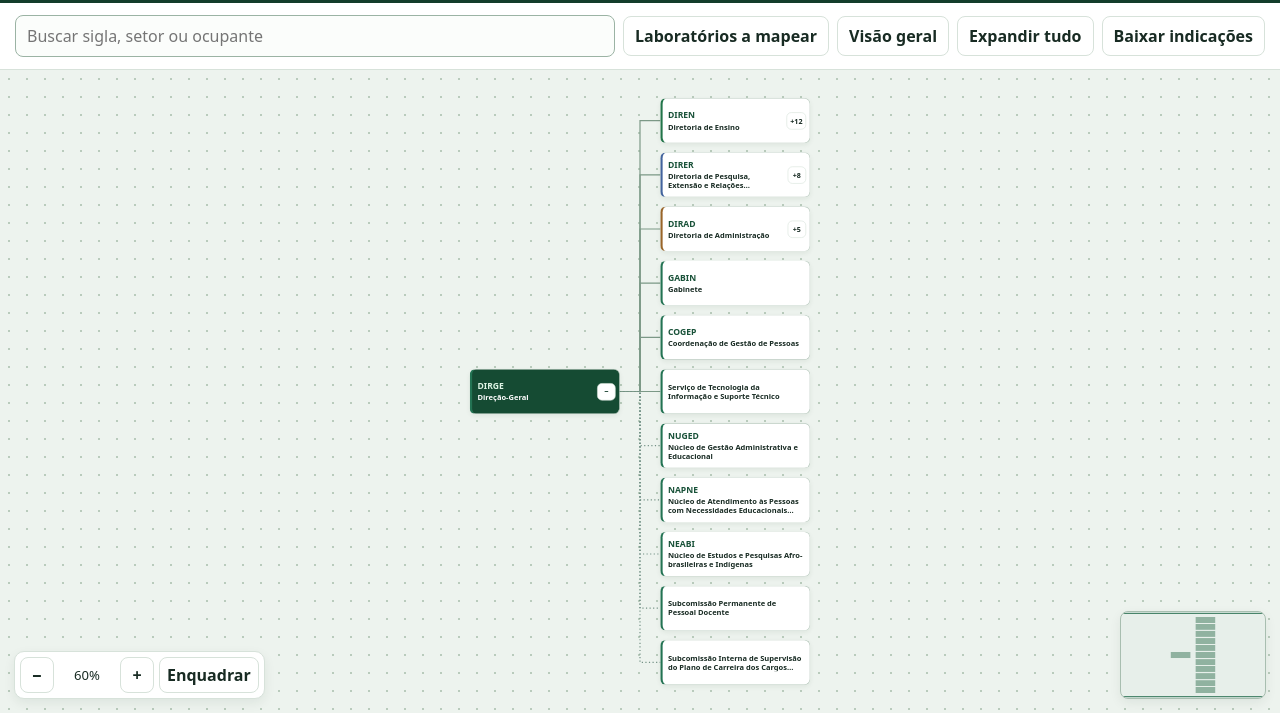
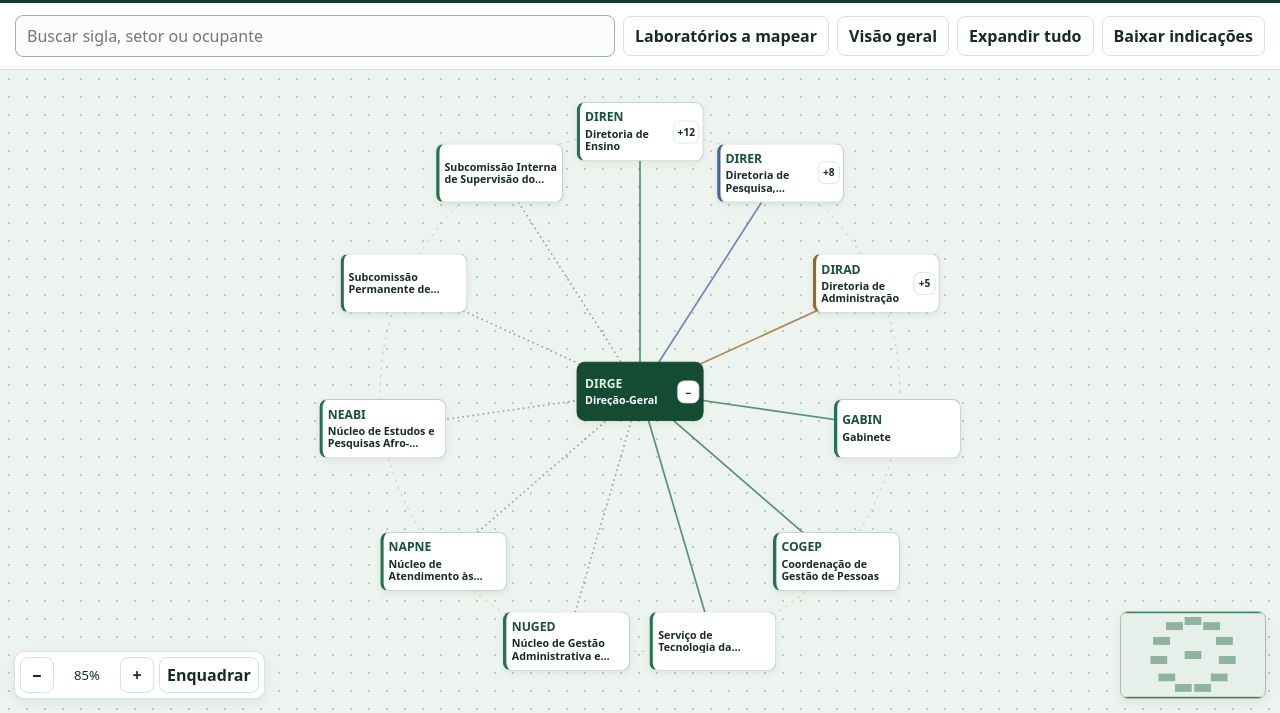
Before and after one commit to fabioifms/organograma-ifms-cg, a plain HTML site: page index.html in a window 1280 px wide. Shown: the part 100-813 px from the top of the page. Drawn offline with Linux system fonts and the light colour scheme.

Commit message:
Add files via upload

```diff
--- a/index.html
+++ b/index.html
@@ -4,7 +4,7 @@
 <meta charset="utf-8">
 <meta name="viewport" content="width=device-width, initial-scale=1">
 <meta name="description" content="Organograma interativo do IFMS Campus Campo Grande">
-<title>Organograma interativo · IFMS Campo Grande</title>
+<title>Organograma circular · IFMS Campo Grande</title>
 <style>
 :root{color-scheme:light;--ink:#182b23;--muted:#52675c;--line:#d7e2da;--green:#17623f;--paper:#fff;font-family:system-ui,-apple-system,"Segoe UI",sans-serif;color:var(--ink);background:#eff4ef}
 *{box-sizing:border-box}body{margin:0}button,input{font:inherit}button{cursor:pointer;color:inherit}button:focus-visible,input:focus-visible,a:focus-visible{outline:3px solid #1d8962;outline-offset:3px}button{border:1px solid var(--line);border-radius:8px;background:white;padding:8px 11px;font-weight:650}button:hover{background:#ebf5ed}a{color:var(--green)}
@@ -14,10 +14,27 @@ main{display:grid;grid-template-columns:minmax(0,1fr) 320px;height:calc(100dvh -
 #mini{position:absolute;bottom:14px;right:14px;width:146px;height:88px;border:1px solid #a8beb0;border-radius:8px;background:#fcfefc;cursor:crosshair;box-shadow:0 4px 12px #13261912}
 aside{overflow:auto;background:white;border-left:1px solid var(--line);padding:22px;position:relative}.panelhead{display:flex;align-items:center;justify-content:space-between;gap:8px}.panelhead>span,.detail-label{font-size:.72rem;font-weight:750;letter-spacing:.07em;text-transform:uppercase;color:var(--muted)}aside h2{font-size:1.32rem;line-height:1.2;margin:13px 0 15px;overflow-wrap:anywhere}.sig{font-size:.85rem;color:var(--green);font-weight:800;margin-top:18px}.sig+h2{margin-top:4px}.path{font-size:.81rem;color:var(--muted);line-height:1.5}.occupation{margin:19px 0}.occupation p{margin:4px 0}.status{font-size:.82rem;color:#704820;background:#fff5e5;border-radius:7px;padding:9px;margin:10px 0}aside label{display:block;margin:14px 0 6px}aside small{display:block;color:var(--muted);margin-top:6px;line-height:1.4}.local-note{min-height:2.4em}.children{display:flex;flex-wrap:wrap;gap:5px;margin:8px 0 15px}.children button{font-size:.78rem;padding:5px 7px;text-align:left}.source{color:var(--muted);font-size:.78rem;padding-top:11px;border-top:1px solid var(--line)}[hidden]{display:none!important}dialog{border:1px solid var(--line);border-radius:14px;color:var(--ink);width:min(540px,90vw);padding:23px}dialog::backdrop{background:#10241f88}dialog h2{margin-top:0}dialog li{margin:9px 0}dialog footer{text-align:right}
 @media(max-width:850px){main{grid-template-columns:1fr;height:calc(100dvh - 81px);min-height:390px}header{padding:15px}aside{position:absolute;right:8px;top:145px;bottom:10px;width:min(330px,calc(100% - 16px));z-index:4;border:1px solid var(--line);border-radius:12px;box-shadow:0 8px 26px #10241f33}.search{min-width:100%}.toolbar{padding:8px}#mini{width:100px;height:66px}}
+
+.ring{fill:none;stroke:#acc4b4;stroke-width:1;stroke-dasharray:3 6}
+.edge{stroke:var(--branch,#7c9987);stroke-opacity:.75}
+.node{width:150px;height:70px}
+.node .label{padding:5px 6px}
+.node .toggle{margin-right:4px;padding:4px;min-width:26px}
+.node.root{border-color:#154b33}
+@media(max-width:600px){
+  .node{width:80px;height:50px;border-left-width:3px}
+  .node .label{padding:3px;line-height:1.12}
+  .node strong{font-size:.73rem;margin-bottom:0}
+  .node .label span{font-size:.67rem;-webkit-line-clamp:3;overflow-wrap:anywhere}
+  .node .label strong + span{display:none}
+  .node .toggle{padding:2px;min-width:20px;margin-right:2px;font-size:.62rem;min-height:32px}
+  .toolbar button{font-size:.75rem;padding:7px}
+  aside{top:auto;bottom:12px;max-height:65dvh}
+}
 </style>
 </head>
 <body>
-<header><div><p>IFMS · Campus Campo Grande</p><h1>Organograma interativo</h1></div><button id="help">Ajuda e fontes</button></header>
+<header><div><p>IFMS · Campus Campo Grande</p><h1>Organograma circular</h1></div><button id="help">Ajuda e fontes</button></header>
 <main id="main">
 <section class="workspace" aria-label="Explorar organograma">
 <div class="toolbar">
@@ -51,6 +68,7 @@ aside{overflow:auto;background:white;border-left:1px solid var(--line);padding:2
 <h2>Como explorar o organograma</h2>
 <ul>
 <li>Arraste o fundo para mover o diagrama. Use a roda do mouse, o gesto de pinça ou os botões de zoom.</li>
+<li>A Direção-Geral fica no centro. Cada anel mostra um nível de vínculo na estrutura.</li>
 <li>Clique no cartão para ver detalhes. Use o botão na lateral do cartão para abrir ou recolher um ramo.</li>
 <li>As linhas tracejadas indicam vínculos de pós-graduação a confirmar. As linhas pontilhadas identificam núcleos de assessoramento e representações ligados à Direção-Geral.</li>
 <li>Os campos de possível substituto são guardados neste navegador quando o armazenamento local está disponível. O botão <strong>Baixar indicações</strong> gera um CSV.</li>
@@ -70,7 +88,8 @@ const data = JSON.parse($('data').textContent);
 const nodes = new Map(data.map(item => [item.id, {...item, children: []}]));
 for (const item of nodes.values()) if (item.parent) nodes.get(item.parent).children.push(item.id);
 
-const W = 252, H = 76, DX = 320, DY = 91;
+const compact = matchMedia('(max-width:600px)');
+let W = 150, H = 70;
 const view = $('view'), scene = $('scene'), cards = $('cards'), edges = $('edges');
 const main = $('main'), details = $('details'), mini = $('mini'), ctx = mini.getContext('2d');
 const storageKey = 'ifms-cg-organograma-v2-indicacoes';
@@ -103,23 +122,78 @@ function element(tag, value, cls) {
 }
 function render() {
   points = new Map();
-  let row = 0, deepest = 0;
-  function place(id, depth) {
-    const n = nodes.get(id);
-    const children = open.has(id) ? n.children : [];
-    const ys = children.map(child => place(child, depth + 1));
-    const y = ys.length ? (ys[0] + ys.at(-1)) / 2 : row++ * DY;
-    points.set(id, {x: depth * DX, y});
-    deepest = Math.max(deepest, depth);
-    return y;
+  W = compact.matches ? 80 : 150;
+  H = compact.matches ? 50 : 70;
+  const ringNodes = [];
+  const weights = new Map();
+  const turn = Math.PI * 2;
+
+  function weight(id) {
+    const children = open.has(id) ? nodes.get(id).children : [];
+    const value = Math.max(1, children.reduce((total, child) => total + weight(child), 0));
+    weights.set(id, value);
+    return value;
   }
-  place('DIRGE', 0);
-  width = deepest * DX + W;
-  height = (row - 1) * DY + H;
+  weight('DIRGE');
+
+  function place(id, depth, start, span) {
+    const angle = start + span / 2;
+    (ringNodes[depth] ??= []).push({id, angle, x: Math.cos(angle), y: Math.sin(angle)});
+    const children = open.has(id) ? nodes.get(id).children : [];
+    const total = children.reduce((sum, child) => sum + weights.get(child), 0);
+    for (const child of children) {
+      const share = span * (.5 / children.length + .5 * weights.get(child) / total);
+      place(child, depth + 1, start, share);
+      start += share;
+    }
+  }
+  const firstSpan = turn * (.5 / nodes.get('DIRGE').children.length
+    + .5 * weights.get('DIREN') / weights.get('DIRGE'));
+  place('DIRGE', 0, -Math.PI / 2 - firstSpan / 2, turn);
+
+  const radii = [];
+  let radius = 0;
+  let extentX = W / 2, extentY = H / 2;
+  const gap = compact.matches ? 8 : 16;
+  for (const [depth, ring] of ringNodes.entries()) {
+    if (depth) radius += Math.hypot(W + gap, H + gap);
+    for (const [index, a] of ring.entries()) {
+      for (const b of ring.slice(index + 1)) {
+        radius = Math.max(radius, Math.min(
+          (W + gap) / Math.abs(a.x - b.x),
+          (H + gap) / Math.abs(a.y - b.y)
+        ));
+      }
+    }
+    radii.push(radius);
+    for (const point of ring) {
+      const x = point.x * radius;
+      const y = point.y * radius;
+      points.set(point.id, {x, y});
+      extentX = Math.max(extentX, Math.abs(x) + W / 2);
+      extentY = Math.max(extentY, Math.abs(y) + H / 2);
+    }
+    extentX = Math.max(extentX, radius);
+    extentY = Math.max(extentY, radius);
+  }
+  width = 2 * extentX;
+  height = 2 * extentY;
+  for (const pt of points.values()) {
+    pt.x += extentX - W / 2;
+    pt.y += extentY - H / 2;
+  }
   cards.replaceChildren();
   edges.replaceChildren();
   edges.setAttribute('width', width);
   edges.setAttribute('height', height);
+  for (const radius of radii.slice(1)) {
+    const ring = document.createElementNS('http://www.w3.org/2000/svg', 'circle');
+    ring.setAttribute('class', 'ring');
+    ring.setAttribute('cx', extentX);
+    ring.setAttribute('cy', extentY);
+    ring.setAttribute('r', radius);
+    edges.append(ring);
+  }
 
   for (const n of nodes.values()) {
     const pt = points.get(n.id);
@@ -127,8 +201,8 @@ function render() {
     const parent = points.get(n.parent);
     if (parent) {
       const path = document.createElementNS('http://www.w3.org/2000/svg','path');
-      const start = parent.x + W, mid = (start + pt.x)/2, y = pt.y + H/2, py = parent.y + H/2;
-      path.setAttribute('d', `M ${start} ${py} H ${mid} V ${y} H ${pt.x}`);
+      path.setAttribute('d', `M ${parent.x + W / 2} ${parent.y + H / 2} L ${pt.x + W / 2} ${pt.y + H / 2}`);
+      path.style.setProperty('--branch', colors[ancestry(n.id)[1]?.id] || colors.DIRGE);
       path.setAttribute('class', 'edge ' + (n.kind === 'Vínculo a confirmar' ? 'pending' : /Assessoramento|Representação/.test(n.kind) ? 'related' : ''));
       edges.append(path);
     }
@@ -250,8 +324,8 @@ function update() {
   ctx.strokeRect(...rect);
 }
 function fit() {
-  const z = Math.min(1.2,(view.clientWidth-46)/width,(view.clientHeight-56)/height);
-  camera = {z: Math.max(.12,z),x:0,y:0};
+  const z = Math.min(1.2,(view.clientWidth-(compact.matches ? 12 : 38))/width,(view.clientHeight-64)/height);
+  camera = {z: Math.max(.035,z),x:0,y:0};
   camera.x = (view.clientWidth-width*camera.z)/2;
   camera.y = (view.clientHeight-height*camera.z)/2;
   update();
@@ -263,7 +337,7 @@ function center(id,z) {
   update();
 }
 function zoom(factor,x=view.clientWidth/2,y=view.clientHeight/2) {
-  const next = Math.min(2.8,Math.max(.12,camera.z*factor));
+  const next = Math.min(2.8,Math.max(.035,camera.z*factor));
   camera.x = x - (x-camera.x)*next/camera.z;
   camera.y = y - (y-camera.y)*next/camera.z;
   camera.z = next;
@@ -384,6 +458,11 @@ main.style.gridTemplateColumns = '1fr';
 render();
 fit();
 new ResizeObserver(update).observe(view);
+compact.addEventListener('change', () => {
+  render();
+  if (selected) center(selected, 1);
+  else fit();
+});
 </script>
 </body>
 </html>
```
